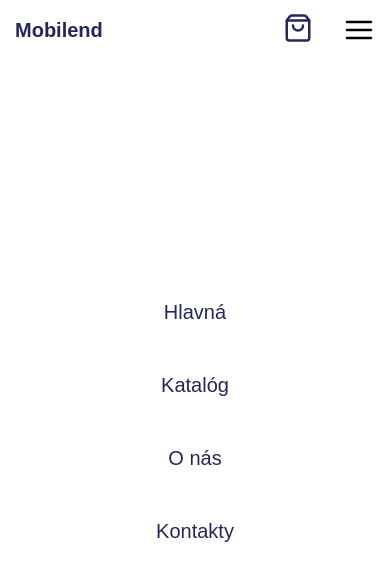
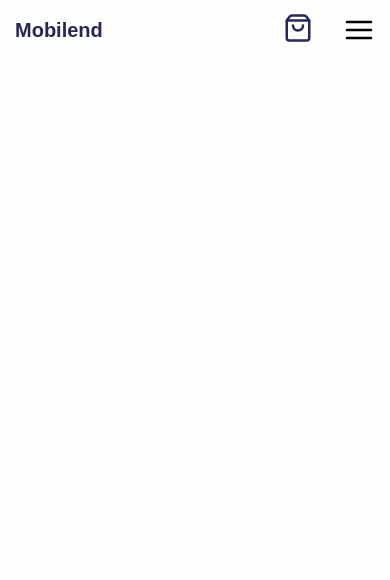
Before and after one commit to mobilend-sk/Mobilend-sk, a Next.js app: page / in a window 390 px wide. Shown: the top 580 px of the page. Built offline with nearby package versions, Linux system fonts and the light colour scheme.

Commit message:
update Header

```diff
--- a/src/components/Header/Header.jsx
+++ b/src/components/Header/Header.jsx
@@ -16,7 +16,7 @@ const Header = () => {
 			<div className="container">
 				<div className="header__wrapper">
 					<Logotype />
-					<div className="header__menu">
+					<div className={`header__menu ${activeMenu ? "active" : ""}`}>
 						<Menu />
 					</div>
 					<div className="header__cart">
--- a/src/components/Header/Header.scss
+++ b/src/components/Header/Header.scss
@@ -31,8 +31,9 @@ header {
 			height: 100dvh;
 			width: 100%;
 			top: 0;
-			left: 0;
+			left: -150%;
 			background: var(--white);
+			transition: all 0.3s;
 			nav.Menu ul {
 				height: 100vh;
 				height: 100dvh;
@@ -43,6 +44,10 @@ header {
 					font-size: 20px;
 				}
 			}
+		}
+
+		.header__menu.active {
+			left: 0;
 		}
 
 		.header__burger {
```
